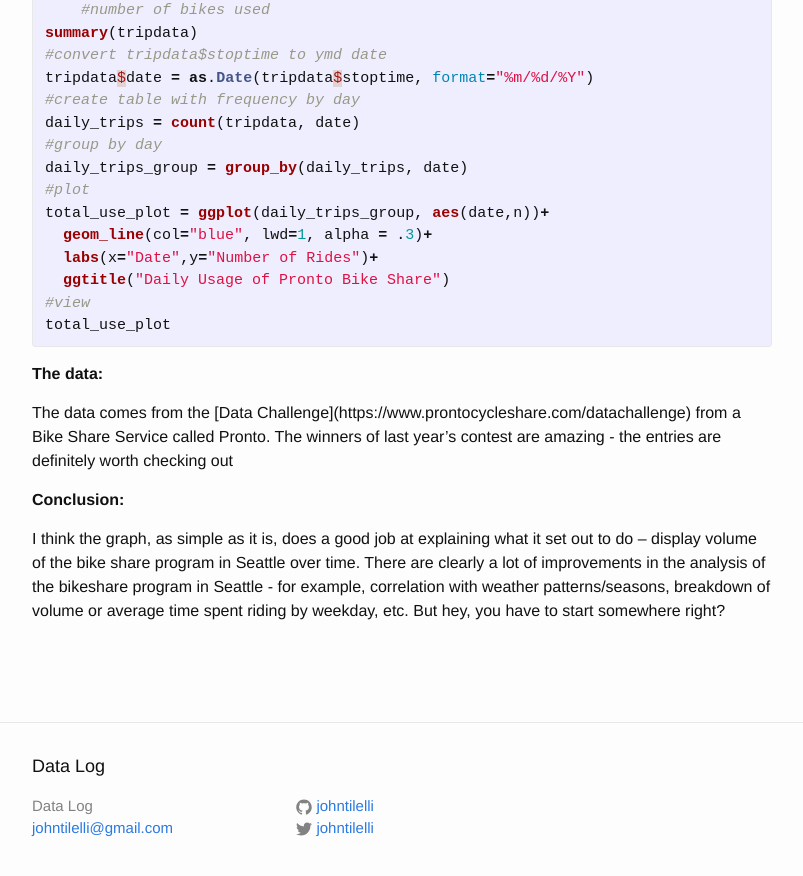
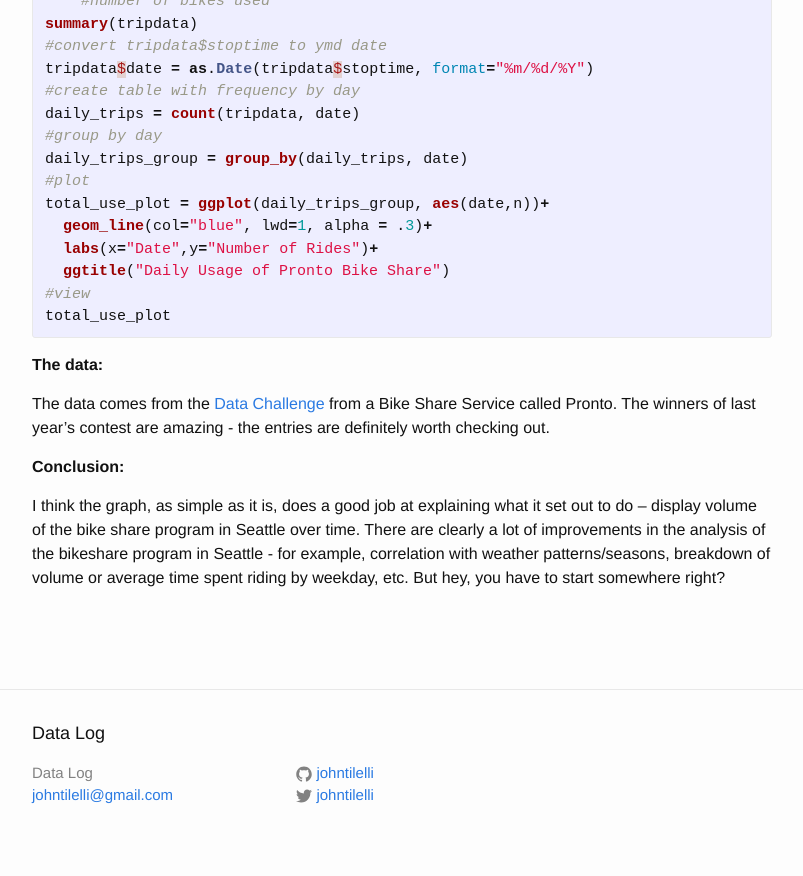
Before and after one commit to johntilelli/johntilelli.github.io, a Jekyll site: the page built from _posts/2016-09-01-first-r-visualization.markdown, in a window 1280 px wide and 900 px high, scrolled down 1164 px. Shown: the top 876 px of the window, without its empty margins (238-1041 px from the left). Built offline with Jekyll 4.4.1, drawn with Linux system fonts in a browser that asks for light colours; comment, search, counter and statistics services are not loaded.

Commit message:
Update 2016-09-01-first-r-visualization.markdown

```diff
--- a/_posts/2016-09-01-first-r-visualization.markdown
+++ b/_posts/2016-09-01-first-r-visualization.markdown
@@ -6,8 +6,9 @@
 tags: [R, Data Visualization]
 ---
 
-<b> Intro: </b> <br>
-<br>
+<b> Intro: </b>
+
+
 This post is the first of a series in which I’ll be applying some concepts from a new book called Business Intelligence with R by [Rmadillo](https://twitter.com/healthstatsdude) to a data set from the Pronto Bike Share in Seattle. I consider the book to a more of toolset from a very intelligent, experienced data scientist/statistician. I highly recommend purchasing the book. It is great for your average analyst that wants to learn more about R and how it can be used in every step of the BI reporting process, from importing the data, to cleaning it, to exploring it, and the different ways you’ll end up using it.
 <br>
 <b> The visualization: </b>
@@ -50,7 +51,8 @@
 {% endhighlight %}
 
 <b> The data: </b>
-<p> The data comes from the [Data Challenge](https://www.prontocycleshare.com/datachallenge) from a Bike Share Service called Pronto. The winners of last year’s contest are amazing - the entries are definitely worth checking out </p>
+
+The data comes from the [Data Challenge](https://www.prontocycleshare.com/datachallenge) from a Bike Share Service called Pronto. The winners of last year’s contest are amazing - the entries are definitely worth checking out.
 
 <b> Conclusion: </b>
 <p>I think the graph, as simple as it is, does a good job at explaining what it set out to do – display volume of the bike share program in Seattle over time. There are clearly a lot of improvements in the analysis of the bikeshare program in Seattle - for example, correlation with weather patterns/seasons, breakdown of volume or average time spent riding by weekday, etc. But hey, you have to start somewhere right? </p>
```
